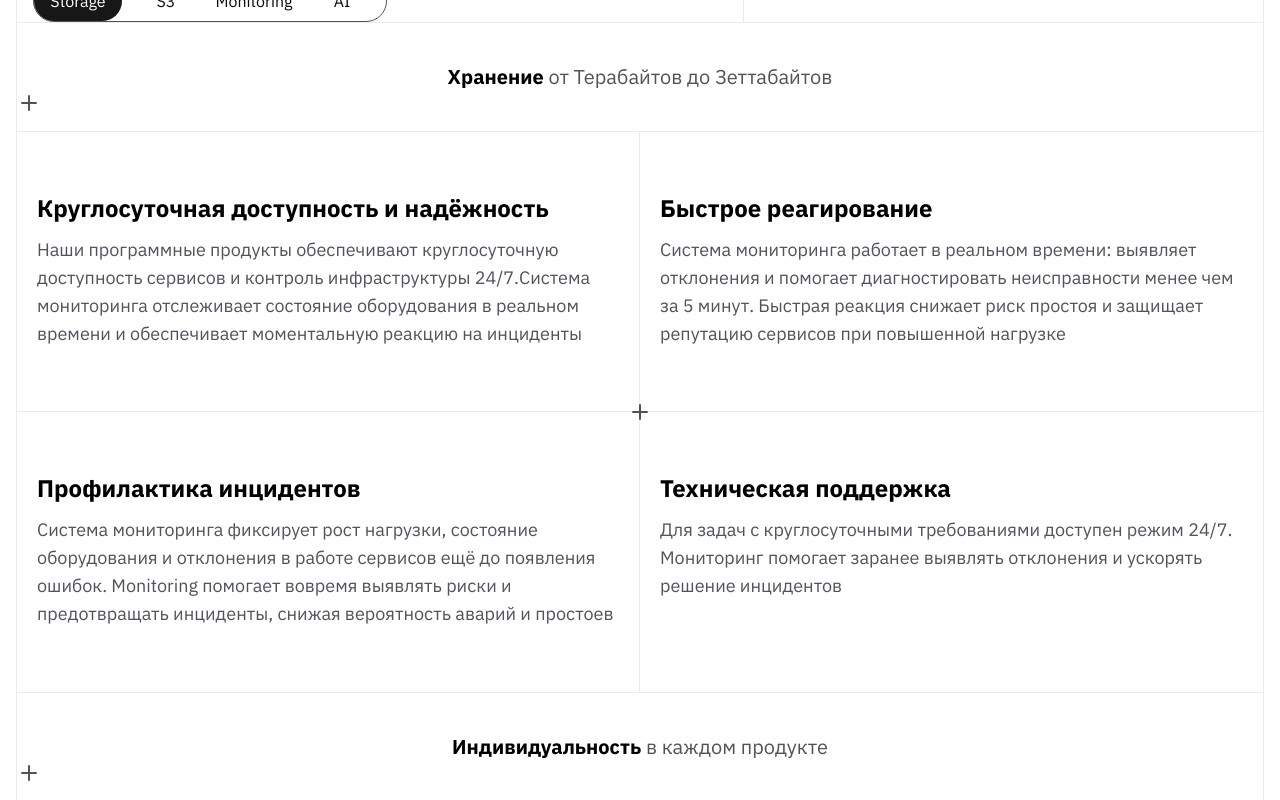
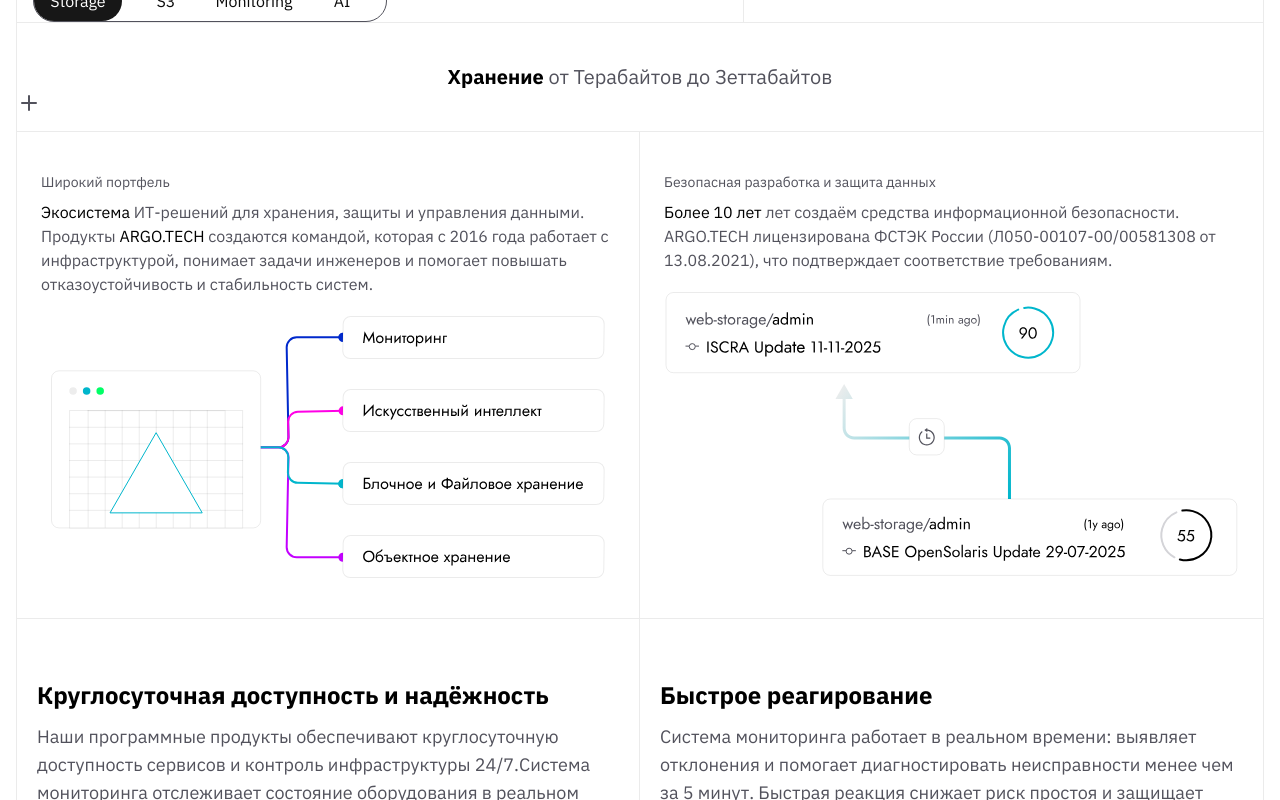
Before and after one commit to Slawone/argo-web, a Next.js app: page / in a window 1280 px wide. Shown: the part 1060-1860 px from the top of the page. Built offline with nearby package versions, Linux system fonts and the light colour scheme.

Commit message:
Added section

```diff
--- a/src/app/page.jsx
+++ b/src/app/page.jsx
@@ -1,10 +1,16 @@
+"use client";
+
+import { motion } from "framer-motion";
+import { motionVariants } from "@/config";
+import { textsVariants } from "@/config";
 import { Hero, Tabs, News, Info, TextGrid, SmallTextGrid } from "@/sections";
-import { textsVariants } from "@/config";
 import { EcoSystem } from "@/ui/svg/EcoSystem";
 import { WebStorage } from "@/ui/svg/WebStorage";
 
 export default function Home() {
-  const {textItems1, textItems2} = textsVariants;
+  const { containerVariants, itemVariants, textVariants, imageVariants } =
+    motionVariants;
+  const { textItems1, textItems2 } = textsVariants;
 
   return (
     <>
@@ -14,13 +20,33 @@ export default function Home() {
           <Hero />
           <Tabs />
           <Info text="Хранение от Терабайтов до Зеттабайтов" />
+          <motion.section variants={containerVariants}
+            initial="hidden"
+            whileInView="visible"
+            className="text-color section-border max-w-7xl mx-auto grid md:grid-cols-2"
+          >
+            <div className="py-5 px-4 md:border-r border-black/8 dark:border-white/14 md:py-10 px-6">
+              <motion.div variants={textVariants} className="text-sm mb-2">Широкий портфель</motion.div>
+              <motion.p variants={textVariants} className="md:mb-5">
+                <span className="title-color">Экосистема</span> ИТ-решений для хранения, защиты и управления данными. Продукты <span className="title-color">ARGO.TECH</span> создаются командой, которая с 2016 года работает с инфраструктурой, понимает задачи инженеров и помогает повышать отказоустойчивость и стабильность систем.
+              </motion.p>
+              <EcoSystem className='w-full' />
+            </div>
+            <div className="py-5 px-4 md:py-10 px-6">
+              <motion.div variants={textVariants} className="text-sm mb-2">Безопасная разработка и защита данных</motion.div>
+              <motion.p variants={textVariants} className="md:mb-5">
+                <span className="title-color">Более 10 лет</span> лет создаём средства информационной безопасности. ARGO.TECH лицензирована ФСТЭК России (Л050-00107-00/00581308 от 13.08.2021), что подтверждает соответствие требованиям.
+              </motion.p>
+              <motion.div variants={imageVariants}>
+                <WebStorage className='w-full' />
+              </motion.div>
+            </div>
+          </motion.section>
           <TextGrid items={textItems1} />
           <Info text="Индивидуальность в каждом продукте" />
           <TextGrid items={textItems2} />
           <Info text="Инсталяция в составе решения" />
           <SmallTextGrid />
-          <EcoSystem />
-          <WebStorage />
         </main>
       </div>
     </>
--- a/src/ui/svg/EcoSystem.jsx
+++ b/src/ui/svg/EcoSystem.jsx
@@ -26,7 +26,7 @@ const pathVariants = {
   },
 };
 
-export const EcoSystem = () => {
+export const EcoSystem = ({ className }) => {
   return (
     <motion.svg
       variants={svgVariants}
@@ -38,6 +38,7 @@ export const EcoSystem = () => {
       viewBox="0 0 554 262"
       fill="none"
       xmlns="http://www.w3.org/2000/svg"
+      className={className}
     >
       <motion.path
         variants={pathVariants}
--- a/src/ui/svg/WebStorage.jsx
+++ b/src/ui/svg/WebStorage.jsx
@@ -26,7 +26,7 @@ const pathVariants = {
   },
 };
 
-export const WebStorage = () => {
+export const WebStorage = ({ className }) => {
   return (
     <motion.svg
       variants={svgVariants}
@@ -38,6 +38,7 @@ export const WebStorage = () => {
       viewBox="0 0 572 284"
       fill="none"
       xmlns="http://www.w3.org/2000/svg"
+      className={className}
     >
       <rect
         x="0.5"
@@ -98,8 +99,8 @@ export const WebStorage = () => {
       <path
         d="M352.741 17.6523C345.958 20.5749 340.53 26.461 338.47 34.1487C334.897 47.4854 342.811 61.1938 356.148 64.7674C369.485 68.3409 383.193 60.4263 386.767 47.0897C390.34 33.753 382.426 20.0446 369.089 16.4711C365.579 15.5306 362.043 15.3858 358.673 15.9262"
         stroke="#00B6CC"
-        stroke-width="2"
-        stroke-linecap="round"
+        strokeWidth="2"
+        strokeLinecap="round"
       />
       <path
         d="M342.474 209.031V210.531H345.474V209.031H343.974H342.474ZM178.625 91.8955L169.964 106.896H187.285L178.625 91.8955ZM343.974 209.031H345.474V156.094H343.974H342.474V209.031H343.974ZM333.974 146.094V144.594H188.625V146.094V147.594H333.974V146.094ZM178.625 136.094H180.125V105.396H178.625H177.125V136.094H178.625ZM188.625 146.094V144.594C183.93 144.594 180.125 140.789 180.125 136.094H178.625H177.125C177.125 142.445 182.273 147.594 188.625 147.594V146.094ZM343.974 156.094H345.474C345.474 149.743 340.326 144.594 333.974 144.594V146.094V147.594C338.669 147.594 342.474 151.4 342.474 156.094H343.974Z"
@@ -122,8 +123,8 @@ export const WebStorage = () => {
         className="stroke-black/8 dark:stroke-white/14"
       />
       <path
-        fill-rule="evenodd"
-        clip-rule="evenodd"
+        fillRule="evenodd"
+        clipRule="evenodd"
         d="M261.849 136.484V137.461C265.986 137.766 269.262 141.018 269.262 145.43C269.262 149.842 265.673 153.43 261.262 153.43C256.851 153.43 253.262 149.841 253.262 145.43C253.263 144.323 253.494 143.228 253.94 142.214C254.385 141.2 255.036 140.29 255.851 139.54C256.666 138.79 257.359 139.793 256.668 140.43C255.977 141.067 255.425 141.84 255.047 142.701C254.669 143.562 254.473 144.491 254.472 145.431C254.472 149.176 257.517 152.222 261.262 152.222C265.006 152.222 268.052 149.177 268.052 145.431C268.052 141.886 265.319 138.97 261.85 138.671V139.589C261.849 139.653 261.832 139.716 261.798 139.77C261.764 139.825 261.716 139.869 261.659 139.898C261.602 139.927 261.538 139.94 261.474 139.935C261.41 139.93 261.349 139.908 261.297 139.87L259.268 138.402C259.211 138.36 259.163 138.305 259.131 138.241C259.098 138.177 259.082 138.107 259.082 138.035C259.082 137.964 259.098 137.893 259.131 137.83C259.163 137.766 259.211 137.711 259.268 137.669L261.297 136.201C261.349 136.163 261.411 136.141 261.475 136.136C261.539 136.131 261.603 136.144 261.66 136.173C261.717 136.202 261.765 136.247 261.799 136.302C261.832 136.356 261.849 136.419 261.849 136.484ZM260.658 146.748V141.534H261.867V145.538L264.796 145.533V146.743L260.658 146.748Z"
         className="fill-zinc-600 dark:fill-zinc-400"
       />
@@ -186,46 +187,32 @@ export const WebStorage = () => {
       <path
         d="M514.337 267.422C527.673 270.995 541.382 263.081 544.955 249.744C548.529 236.407 540.614 222.699 527.278 219.125C523.768 218.185 520.232 218.04 516.862 218.581"
         className="stroke-black dark:stroke-zinc-50"
-        stroke-width="2"
-        stroke-linecap="round"
+        strokeWidth="2"
+        strokeLinecap="round"
       />
       <path
         d="M508.977 265.303C498.975 259.943 493.595 248.236 496.659 236.803C498.719 229.115 504.147 223.229 510.929 220.306"
         className="stroke-zinc-300 dark:stroke-zinc-800"
-        stroke-width="2"
-        stroke-linecap="round"
+        strokeWidth="2"
+        strokeLinecap="round"
       />
       <defs>
-        <motion.linearGradient
+        <linearGradient
           id="paint0_linear_122_157"
-          // x1="178.625"
+          x1="178.625"
           y1="87.3943"
           x2="343.323"
           y2="206.32"
           gradientUnits="userSpaceOnUse"
         >
-          <motion.stop
-            offset="0"
-            animate={{ offset: ["100%", "0"] }}
-            transition={{
-              duration: 5,
-              repeat: Infinity,
-              ease: "linear",
-              delay: 5,
-            }}
-            stop-color="#ededed"
+          <stop
+            stopColor="#ededed"
           />
-          <motion.stop
-            animate={{ offset: ["0%", "100%"] }}
-            transition={{
-              duration: 5,
-              repeat: Infinity,
-              ease: "linear",
-            }}
+          <stop
             offset="1"
-            stop-color="#00B6CC"
+            stopColor="#00B6CC"
           />
-        </motion.linearGradient>
+        </linearGradient>
       </defs>
     </motion.svg>
   );
```
